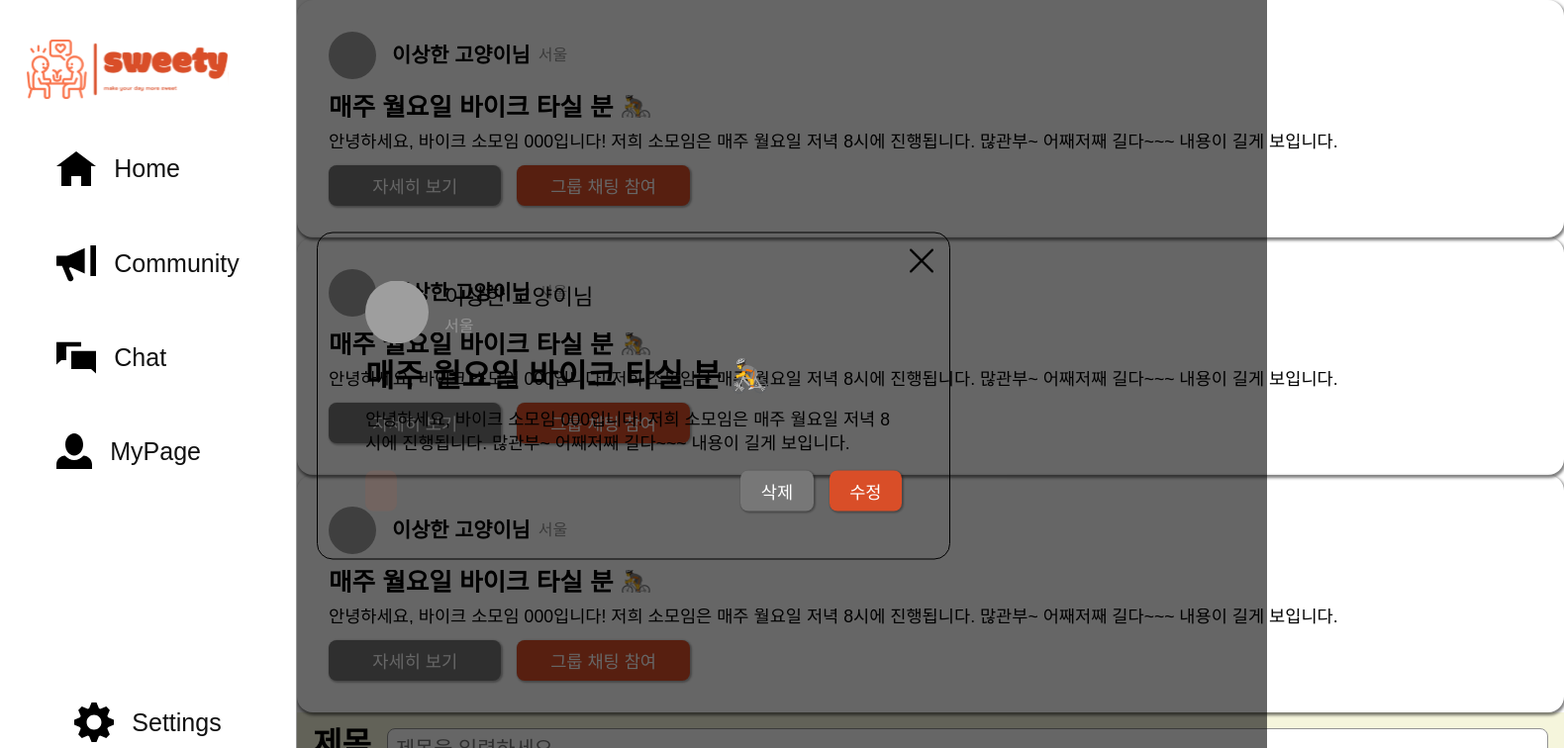
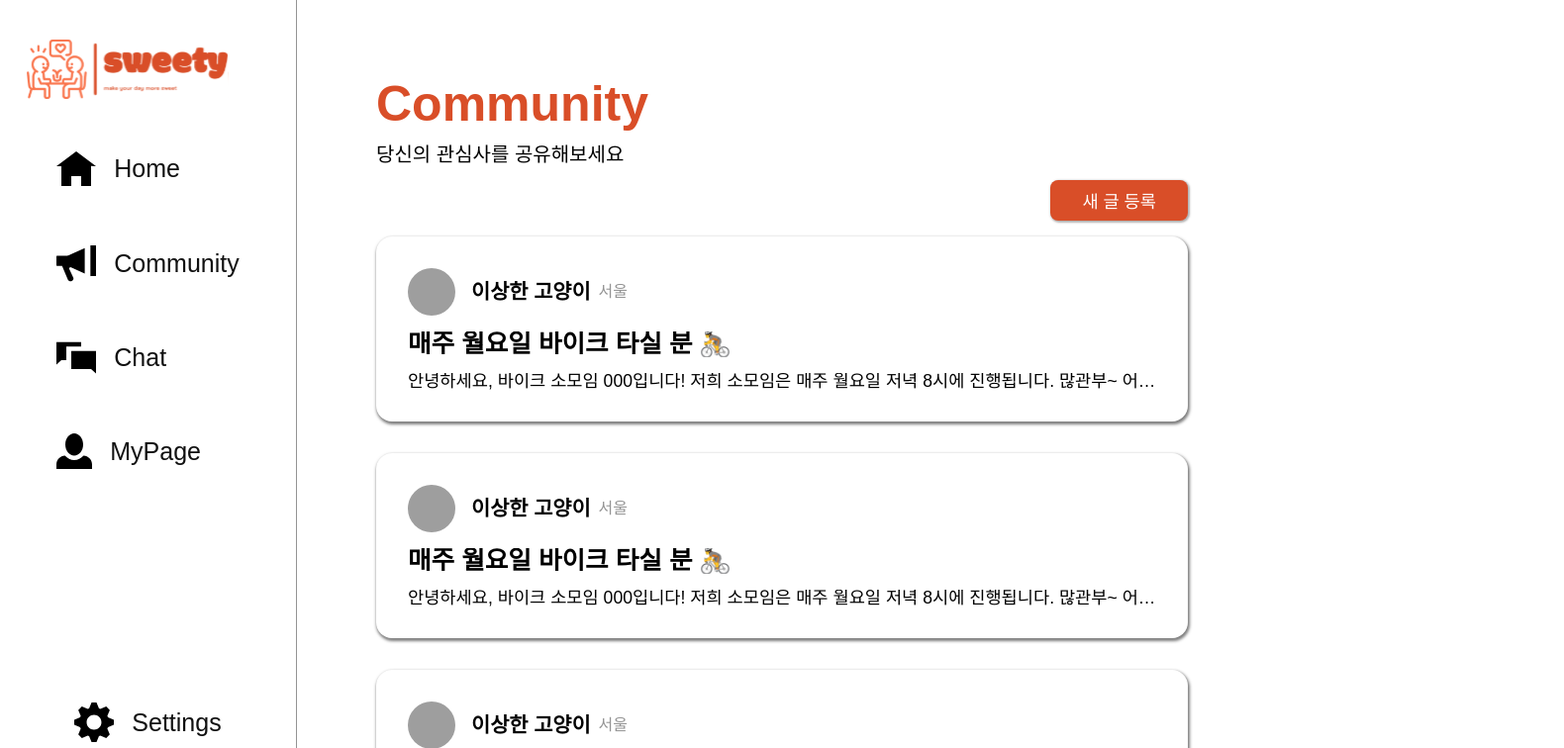
Before and after one commit to Toy2-Team3/sweety, a React (Create React App) app: page /community in a window 1280 px wide. Shown: the top 756 px of the page at 99% size, 1580 px wide, since content can reach past the window. Built offline with nearby package versions, Linux system fonts and the light colour scheme; grey boxes are pictures that could not be loaded.

Commit message:
Feat: 커뮤니티 글 조회와 생성 페이지 분리

```diff
--- a/src/App.tsx
+++ b/src/App.tsx
@@ -4,7 +4,6 @@ import theme from "../src/styles/theme";
 import { BrowserRouter, Route, Routes } from "react-router-dom";
 import NavigationBar from "./components/NavigationBar";
 import HomePage from "./pages/HomePage";
-import CommunityPage from "./pages/CommunityPage";
 import ChatPage from "./pages/chatting/index";
 import MyPage from "./pages/MyPage";
 import styled from "styled-components";
@@ -12,6 +11,8 @@ import StartPage from "./components/login/StartPage";
 import SignUpSpecific from "./components/login/SignUpSpecific";
 import Login from "./components/login/Login";
 import SignUpIDPW from "./components/login/SignUpIDPW";
+import CommunityListPage from "./pages/CommunityListPage";
+import CommunityCreatePage from "./pages/CommunityCreatePage";
 // import { useRecoilState } from "recoil";
 // import { loginState } from "./recoil/atoms";
 
@@ -27,7 +28,11 @@ function App() {
           <PageWrap>
             <Routes>
               <Route path="/" element={<HomePage />} />
-              <Route path="/community" element={<CommunityPage />} />
+              <Route path="/community" element={<CommunityListPage />} />
+              <Route
+                path="/community/create"
+                element={<CommunityCreatePage />}
+              />
               <Route path="/chat" element={<ChatPage />} />
               <Route path="/mypage" element={<MyPage />} />
             </Routes>
--- a/src/components/community/Community-item-buttons/CommunityItemButtons.tsx
+++ b/src/components/community/Community-item-buttons/CommunityItemButtons.tsx
@@ -1,51 +1,16 @@
-import React from 'react';
-import styled from 'styled-components';
-import { IButtonType } from '../community-item/CommunityItem';
+import React from "react";
+import styled from "styled-components";
 
-const ButtonWrapper = styled.div`
-  width: 30%;
-  display: flex;
-  flex-direction: row;
-  justify-content: right;
-  gap: 1rem;
-
-  @media (max-width: 480px) {
-    width: 100%;
-  }
-`;
-
-const Button = styled.button<{ $left?: boolean }>`
-  background: ${(props) => (props.$left ? '#777777' : '#D94E28')};
-
-  white-space: nowrap;
-  color: white;
-  font-size: 1.1rem;
-
-  border: transparent;
-  border-radius: 0.5rem;
-  box-shadow: 1px 1px 2px 1px rgba(0, 0, 0, 0.3);
-
-  width: 100%;
-  height: 100%;
-  padding: 0.5rem 1rem;
-
-  transition: all 0.3s;
-
-  &:hover {
-    transform: scale(1.05);
-    cursor: pointer;
-  }
-
-  @media (max-width: 480px) {
-    padding: 0.8rem 1rem;
-  }
-`;
-
-interface IButtonProps {
-  buttonText: IButtonType;
+export interface ButtonType {
+  left: string;
+  right: string;
 }
 
-const CommunityItemButtons: React.FC<IButtonProps> = ({ buttonText }) => {
+interface ButtonProps {
+  buttonText: ButtonType;
+}
+
+const CommunityItemButtons: React.FC<ButtonProps> = ({ buttonText }) => {
   return (
     <ButtonWrapper>
       <Button $left>{buttonText.left}</Button>
@@ -55,3 +20,33 @@ const CommunityItemButtons: React.FC<IButtonProps> = ({ buttonText }) => {
 };
 
 export default CommunityItemButtons;
+
+const ButtonWrapper = styled.div`
+  display: flex;
+  flex-direction: row;
+  justify-content: right;
+  gap: 1rem;
+  ${(props) => props.theme.response.mobile} {
+    width: 100%;
+  }
+`;
+
+export const Button = styled.button<{ $left?: boolean }>`
+  background: ${(props) => (props.$left ? "#777777" : "#D94E28")};
+  flex: 1;
+  white-space: nowrap;
+  color: white;
+  font-size: 1.1rem;
+  border: transparent;
+  border-radius: 0.5rem;
+  box-shadow: 1px 1px 2px 1px rgba(0, 0, 0, 0.3);
+  padding: 0.6rem 1rem;
+  transition: all 0.3s;
+  &:hover {
+    transform: scale(1.05);
+    cursor: pointer;
+  }
+  ${(props) => props.theme.response.tablet} {
+    font-size: ${(props) => props.theme.font.mediumSize};
+  }
+`;
--- /dev/null
+++ b/src/components/community/CommunityCreate.tsx
@@ -0,0 +1,57 @@
+import React from 'react';
+import styled from 'styled-components';
+import CommunityEdit from './community-edit/CommunityEdit';
+
+const CommunityCreate = () => {
+  return (
+    <Wrapper>
+      <Header>
+        <div>Community</div>
+        <div>당신의 관심사를 공유해보세요</div>
+      </Header>
+      <CommunityEdit />
+    </Wrapper>
+  );
+};
+
+export default CommunityCreate;
+
+const Wrapper = styled.div`
+  display: flex;
+  flex-direction: column;
+  gap: 1rem;
+
+  padding: 5rem;
+
+  ${(props) => props.theme.response.tablet} {
+    padding: 3rem;
+  }
+
+  ${(props) => props.theme.response.mobile} {
+    padding: 2rem;
+  }
+`;
+
+const Header = styled.div`
+  margin-bottom: 3rem;
+
+  > div:first-child {
+    margin-bottom: 1rem;
+
+    font-size: 50px;
+    font-weight: 700;
+    color: ${(props) => props.theme.color.primary};
+
+    ${(props) => props.theme.response.mobile} {
+      font-size: 45px;
+    }
+  }
+
+  > div:nth-child(2) {
+    font-size: 20px;
+
+    ${(props) => props.theme.response.mobile} {
+      font-size: 17px;
+    }
+  }
+`;
--- /dev/null
+++ b/src/components/community/CommunityList.tsx
@@ -0,0 +1,79 @@
+import React from "react";
+import styled from "styled-components";
+import CommunityItem from "./community-item/CommunityItem";
+import { Button } from "./Community-item-buttons/CommunityItemButtons";
+
+const CommunityList = () => {
+  return (
+    <Wrapper>
+      <Header>
+        <div>Community</div>
+        <div>당신의 관심사를 공유해보세요</div>
+      </Header>
+      <AddButtonWrapper>
+        <AddButton>새 글 등록</AddButton>
+      </AddButtonWrapper>
+      <ItemWrapper>
+        <CommunityItem />
+        <CommunityItem />
+        <CommunityItem />
+        <CommunityItem />
+        <CommunityItem />
+        <CommunityItem />
+        <CommunityItem />
+      </ItemWrapper>
+    </Wrapper>
+  );
+};
+
+export default CommunityList;
+
+const Wrapper = styled.div`
+  width: calc(100vw - 300px);
+  padding: 5rem;
+  display: flex;
+  flex-direction: column;
+  gap: 1rem;
+  ${(props) => props.theme.response.tablet} {
+    width: calc(100vw - 100px);
+    padding: 3rem;
+  }
+  ${(props) => props.theme.response.mobile} {
+    width: 100%;
+    padding: 2rem;
+  }
+`;
+
+const Header = styled.div`
+  > div:first-child {
+    margin-bottom: 1rem;
+    font-size: 50px;
+    font-weight: 700;
+    color: ${(props) => props.theme.color.primary};
+    ${(props) => props.theme.response.mobile} {
+      font-size: 45px;
+    }
+  }
+  > div:nth-child(2) {
+    font-size: 20px;
+    ${(props) => props.theme.response.mobile} {
+      font-size: 17px;
+    }
+  }
+`;
+
+const AddButtonWrapper = styled.div`
+  display: flex;
+  justify-content: right;
+`;
+
+const AddButton = styled(Button)`
+  padding: 0.5rem 2rem;
+  flex: 0;
+`;
+
+const ItemWrapper = styled.div`
+  display: flex;
+  flex-direction: column;
+  gap: 2rem;
+`;
--- a/src/components/community/community-edit/CommunityEdit.tsx
+++ b/src/components/community/community-edit/CommunityEdit.tsx
@@ -3,17 +3,41 @@ import CommunityItemButtons from '../Community-item-buttons/CommunityItemButtons
 import styled from 'styled-components';
 import { IButtonType } from '../community-item/CommunityItem';
 
+const CommunityEdit = () => {
+  const buttonText: IButtonType = {
+    left: '초기화',
+    right: '등록',
+  };
+
+  return (
+    <EditWrapper>
+      <InputForm>
+        <InputWrapper>
+          <label htmlFor="title">제목</label>
+          <input type="text" placeholder="제목을 입력하세요." id="title" />
+        </InputWrapper>
+        <InputWrapper>
+          <label htmlFor="content">내용</label>
+          <textarea placeholder="내용을 입력하세요." id="content" />
+        </InputWrapper>
+      </InputForm>
+      <ButtonWrapper>
+        <CommunityItemButtons buttonText={buttonText} />
+      </ButtonWrapper>
+    </EditWrapper>
+  );
+};
+
+export default CommunityEdit;
+
 const EditWrapper = styled.div`
   width: 100%;
   min-width: 30%;
   height: 80vh;
-  padding: 1rem;
 
   display: flex;
   flex-direction: column;
   gap: 1rem;
-
-  background-color: beige;
 `;
 
 const InputForm = styled.form`
@@ -30,14 +54,15 @@ const InputWrapper = styled.div`
   flex-direction: row;
   gap: 1rem;
   justify-content: left;
-  align-items: top;
+  align-items: center;
 
   ${(props) => props.theme.response.mobile} {
     flex-direction: column;
+    align-items: start;
   }
 
   label {
-    font-size: 2rem;
+    font-size: 1.8rem;
     font-weight: bold;
     white-space: nowrap;
 
@@ -73,30 +98,3 @@ const ButtonWrapper = styled.div`
   display: flex;
   justify-content: right;
 `;
-
-const CommunityEdit = () => {
-  const buttonText: IButtonType = {
-    left: '초기화',
-    right: '등록',
-  };
-
-  return (
-    <EditWrapper>
-      <InputForm>
-        <InputWrapper>
-          <label htmlFor="title">제목</label>
-          <input type="text" placeholder="제목을 입력하세요." id="title" />
-        </InputWrapper>
-        <InputWrapper>
-          <label htmlFor="content">내용</label>
-          <textarea placeholder="내용을 입력하세요." id="content" />
-        </InputWrapper>
-      </InputForm>
-      <ButtonWrapper>
-        <CommunityItemButtons buttonText={buttonText} />
-      </ButtonWrapper>
-    </EditWrapper>
-  );
-};
-
-export default CommunityEdit;
--- a/src/components/community/community-item/CommunityItem.tsx
+++ b/src/components/community/community-item/CommunityItem.tsx
@@ -1,57 +1,86 @@
 import React from "react";
-import CommunityItemButtons from "../Community-item-buttons/CommunityItemButtons";
 import styled from "styled-components";
+
+const CommunityItem = () => {
+  return (
+    <Container>
+      <ItemTop>
+        <ItemLeft>
+          <ImageWrapper>
+            <img
+              src="https://www.handmk.com/news/photo/202306/16714_40371_5250.jpg"
+              alt="user profile"
+            />
+          </ImageWrapper>
+          <div>
+            <h3>이상한 고양이</h3>
+            <span>서울</span>
+          </div>
+        </ItemLeft>
+      </ItemTop>
+      <h1>매주 월요일 바이크 타실 분 🚴</h1>
+      <p>
+        안녕하세요, 바이크 소모임 000입니다! 저희 소모임은 매주 월요일 저녁
+        8시에 진행됩니다. 많관부~ 어째저째 길다~~~ 내용이 길게 보입니다.
+      </p>
+    </Container>
+  );
+};
+
+export default CommunityItem;
 
 const Container = styled.div`
   width: 100%;
-  min-width: 30%;
-  max-height: 15rem;
   padding: 2rem;
-
   display: flex;
   flex-direction: column;
   justify-content: top;
   align-items: left;
   gap: 1rem;
-
   border: transparent;
   border-radius: 1rem;
   box-shadow: 1px 2px 3px 1px rgba(0, 0, 0, 0.5);
-
   position: relative;
-
-  @media (max-width: 480px) {
-    gap: 1.5rem;
+  transition: all 0.3s;
+  &:hover {
+    transform: scale(1.03);
+    cursor: pointer;
   }
-
-  div {
+  > div:last-child {
     display: flex;
     justify-content: left;
-
-    @media (max-width: 480px) {
+    ${(props) => props.theme.response.mobile} {
       justify-content: center;
     }
   }
-
   h1,
   p {
     white-space: nowrap;
     overflow: hidden;
     text-overflow: ellipsis;
   }
-
   h1 {
     font-size: 1.6rem;
     font-weight: bold;
+    ${(props) => props.theme.response.mobile} {
+      font-size: 1.4rem;
+    }
   }
-
   p {
     font-size: 1.1rem;
     font-weight: normal;
-
-    ${(props) => props.theme.response.mobile} {
-      font-size: ${(props) => props.theme.font.mediumSize};
+    ${(props) => props.theme.response.tablet} {
+      width: 100%;
+      line-height: 1.3rem;
+      white-space: normal;
+      word-break: break-word;
+      display: -webkit-box;
+      -webkit-line-clamp: 2;
+      -webkit-box-orient: vertical;
     }
+  }
+  ${(props) => props.theme.response.mobile} {
+    font-size: ${(props) => props.theme.font.mediumSize};
   }
 `;
 
@@ -67,19 +96,16 @@ const ItemLeft = styled.div`
   justify-content: left;
   align-items: center;
   gap: 1rem;
-
   div {
     display: flex;
     flex-direction: row;
     justify-content: center;
     align-items: center;
-
     h3 {
       font-size: 1.3rem;
       font-weight: 600;
       margin-right: 0.5rem;
     }
-
     span {
       color: #949494;
       font-size: 1rem;
@@ -92,56 +118,13 @@ const ImageWrapper = styled.div`
   height: 3rem;
   border-radius: 50%;
   overflow: hidden;
-
   img {
     width: 100%;
     height: 100%;
     object-fit: cover;
   }
-
   ${(props) => props.theme.response.mobile} {
     width: 3.3rem;
     height: 3.3rem;
   }
 `;
-
-export interface IButtonType {
-  left: string;
-  right: string;
-}
-
-const CommunityItem = () => {
-  const buttonText: IButtonType = {
-    left: "자세히 보기",
-    right: "그룹 채팅 참여",
-  };
-
-  return (
-    <Container>
-      <ItemTop>
-        <ItemLeft>
-          <ImageWrapper>
-            <img
-              src="https://www.handmk.com/news/photo/202306/16714_40371_5250.jpg"
-              alt="user profile"
-            />
-          </ImageWrapper>
-          <div>
-            <h3>이상한 고양이님</h3>
-            <span>서울</span>
-          </div>
-        </ItemLeft>
-      </ItemTop>
-      <h1>매주 월요일 바이크 타실 분 🚴</h1>
-      <p>
-        안녕하세요, 바이크 소모임 000입니다! 저희 소모임은 매주 월요일 저녁
-        8시에 진행됩니다. 많관부~ 어째저째 길다~~~ 내용이 길게 보입니다.
-      </p>
-      <div>
-        <CommunityItemButtons buttonText={buttonText} />
-      </div>
-    </Container>
-  );
-};
-
-export default CommunityItem;
--- a/src/components/community/community-modal/CommunityModal.tsx
+++ b/src/components/community/community-modal/CommunityModal.tsx
@@ -1,10 +1,57 @@
 import React from "react";
 import styled from "styled-components";
-import CommunityItemButtons from "../Community-item-buttons/CommunityItemButtons";
+import CommunityItemButtons, {
+  ButtonType,
+} from "../Community-item-buttons/CommunityItemButtons";
 import Close from "../../../assets/close.png";
-import { IButtonType } from "../community-item/CommunityItem";
+import Chat from "../../../assets/comments-solid.svg";
 
-const Modal = styled.div`
+const CommunityModal = () => {
+  const buttonText: ButtonType = {
+    left: "삭제",
+    right: "수정",
+  };
+
+  return (
+    <ModalBackground>
+      <ModalWrapper>
+        <CloseButton>
+          <img src={Close} />
+        </CloseButton>
+        <ModalTop>
+          <ImageWrapper>
+            <img
+              src="https://www.handmk.com/news/photo/202306/16714_40371_5250.jpg"
+              alt="user profile"
+            />
+          </ImageWrapper>
+          <div>
+            <h3>이상한 고양이</h3>
+            <span>서울</span>
+          </div>
+        </ModalTop>
+        <h1>매주 월요일 바이크 타실 분 🚴</h1>
+        <p>
+          안녕하세요, 바이크 소모임 000입니다! 저희 소모임은 매주 월요일 저녁
+          8시에 진행됩니다. 많관부~ 어째저째 길다~~~ 내용이 길게 보입니다.
+        </p>
+        <ButtonWrapper>
+          <GoToChatButton>
+            <img src={Chat} />
+            그룹 채팅 참여
+          </GoToChatButton>
+
+          {/* 삭제, 수정 버튼은 글 작성자에게만 보이게할 예정 */}
+          <CommunityItemButtons buttonText={buttonText} />
+        </ButtonWrapper>
+      </ModalWrapper>
+    </ModalBackground>
+  );
+};
+
+export default CommunityModal;
+
+const ModalBackground = styled.div`
   position: fixed;
   top: 0;
   left: 0;
@@ -15,48 +62,40 @@ const Modal = styled.div`
 `;
 
 const ModalWrapper = styled.div`
-  min-width: 30%;
-  max-width: 50%;
+  width: 60%;
+  max-height: 50%;
   padding: 3rem;
-
+  overflow-y: auto;
   display: flex;
   flex-direction: column;
   justify-content: top;
   align-items: left;
-  gap: 1rem;
-
-  border: 1px solid black;
-  /* border: transparent; */
+  gap: 1.5rem;
+  background-color: white;
+  border: transparent;
   border-radius: 1rem;
-
   position: absolute;
   top: 50%;
   left: 50%;
   transform: translate(-50%, -50%);
-
   ${(props) => props.theme.response.tablet} {
     min-width: 80%;
     padding: 2rem;
   }
-
   h1 {
     font-size: 2rem;
     font-weight: bold;
-
     ${(props) => props.theme.response.tablet} {
       font-size: 1.7rem;
     }
-
     ${(props) => props.theme.response.mobile} {
       font-size: 1.3rem;
     }
   }
-
   p {
     font-size: 1.1rem;
     font-weight: normal;
     line-height: 1.5rem;
-
     ${(props) => props.theme.response.mobile} {
       font-size: 1rem;
     }
@@ -67,11 +106,9 @@ const CloseButton = styled.div`
   position: absolute;
   right: 1rem;
   top: 1rem;
-
   img {
     width: 1.5rem;
     height: 1.5rem;
-
     ${(props) => props.theme.response.tablet} {
       width: 1.2rem;
       height: 1.2rem;
@@ -85,14 +122,15 @@ const ModalTop = styled.div`
   justify-content: left;
   align-items: center;
   gap: 1rem;
-
   h3 {
     font-size: 1.4rem;
     font-weight: 500;
     margin-bottom: 0.3rem;
+    ${(props) => props.theme.response.mobile} {
+      font-size: 1.3rem;
+    }
   }
-
-  p {
+  span {
     color: #949494;
     font-size: 1rem;
   }
@@ -103,13 +141,11 @@ const ImageWrapper = styled.div`
   height: 4rem;
   border-radius: 50%;
   overflow: hidden;
-
   img {
     width: 100%;
     height: 100%;
     object-fit: cover;
   }
-
   ${(props) => props.theme.response.mobile} {
     width: 3.3rem;
     height: 3.3rem;
@@ -118,10 +154,8 @@ const ImageWrapper = styled.div`
 
 const ButtonWrapper = styled.div`
   display: flex;
-  justify-content: right;
   flex-direction: row;
   justify-content: space-between;
-
   ${(props) => props.theme.response.tablet} {
     flex-direction: column;
     gap: 0.7rem;
@@ -134,70 +168,23 @@ const GoToChatButton = styled.button`
   justify-content: center;
   align-items: center;
   gap: 0.6rem;
-
   white-space: nowrap;
   color: ${(props) => props.theme.color.primary};
   font-size: 1.1rem;
-
   background: rgba(217, 78, 40, 0.1);
   border: transparent;
   border-radius: 0.5rem;
-
   padding: 0.6rem 1rem;
-
   transition: all 0.3s;
-
   &:hover {
     transform: scale(1.05);
     cursor: pointer;
   }
-
   img {
     width: 1.5rem;
     height: 1.5rem;
   }
-
   ${(props) => props.theme.response.mobile} {
     font-size: 1rem;
   }
 `;
-
-const CommunityModal = () => {
-  const buttonText: IButtonType = {
-    left: "삭제",
-    right: "수정",
-  };
-
-  return (
-    <Modal>
-      <ModalWrapper>
-        <CloseButton>
-          <img src={Close} />
-        </CloseButton>
-        <ModalTop>
-          <ImageWrapper>
-            <img
-              src="https://www.handmk.com/news/photo/202306/16714_40371_5250.jpg"
-              alt="user profile"
-            />
-          </ImageWrapper>
-          <div>
-            <h3>이상한 고양이님</h3>
-            <p>서울</p>
-          </div>
-        </ModalTop>
-        <h1>매주 월요일 바이크 타실 분 🚴</h1>
-        <p>
-          안녕하세요, 바이크 소모임 000입니다! 저희 소모임은 매주 월요일 저녁
-          8시에 진행됩니다. 많관부~ 어째저째 길다~~~ 내용이 길게 보입니다.
-        </p>
-        <ButtonWrapper>
-          <GoToChatButton></GoToChatButton>
-          <CommunityItemButtons buttonText={buttonText} />
-        </ButtonWrapper>
-      </ModalWrapper>
-    </Modal>
-  );
-};
-
-export default CommunityModal;
--- a/src/components/community/index.tsx
+++ /dev/null
@@ -1,30 +0,0 @@
-import React from "react";
-import CommunityEdit from "./community-edit/CommunityEdit";
-import CommunityItem from "./community-item/CommunityItem";
-import CommunityModal from "./community-modal/CommunityModal";
-import styled from "styled-components";
-
-const Container = styled.div`
-  width: 100vw;
-  /* display: flex;
-  flex-direction: column;
-  gap: 1rem;
-  margin: 1rem; */
-`;
-
-const index = () => {
-  return (
-    <div>
-      <CommunityModal />
-      {/* map 돌리기 */}
-      <Container>
-        <CommunityItem />
-        <CommunityItem />
-        <CommunityItem />
-        <CommunityEdit />
-      </Container>
-    </div>
-  );
-};
-
-export default index;
--- /dev/null
+++ b/src/pages/CommunityCreatePage.tsx
@@ -0,0 +1,8 @@
+import React from 'react';
+import CommunityCreate from '../components/community/CommunityCreate';
+
+const CommunityCreatePage = () => {
+  return <CommunityCreate />;
+};
+
+export default CommunityCreatePage;
--- /dev/null
+++ b/src/pages/CommunityListPage.tsx
@@ -0,0 +1,8 @@
+import React from 'react';
+import CommunityList from '../components/community/CommunityList';
+
+const CommunityListPage = () => {
+  return <CommunityList />;
+};
+
+export default CommunityListPage;
--- a/src/pages/CommunityPage.tsx
+++ /dev/null
@@ -1,12 +0,0 @@
-import React from "react";
-import Community from "../components/community";
-
-const CommunityPage = () => {
-  return (
-    <div>
-      <Community />
-    </div>
-  );
-};
-
-export default CommunityPage;
```
